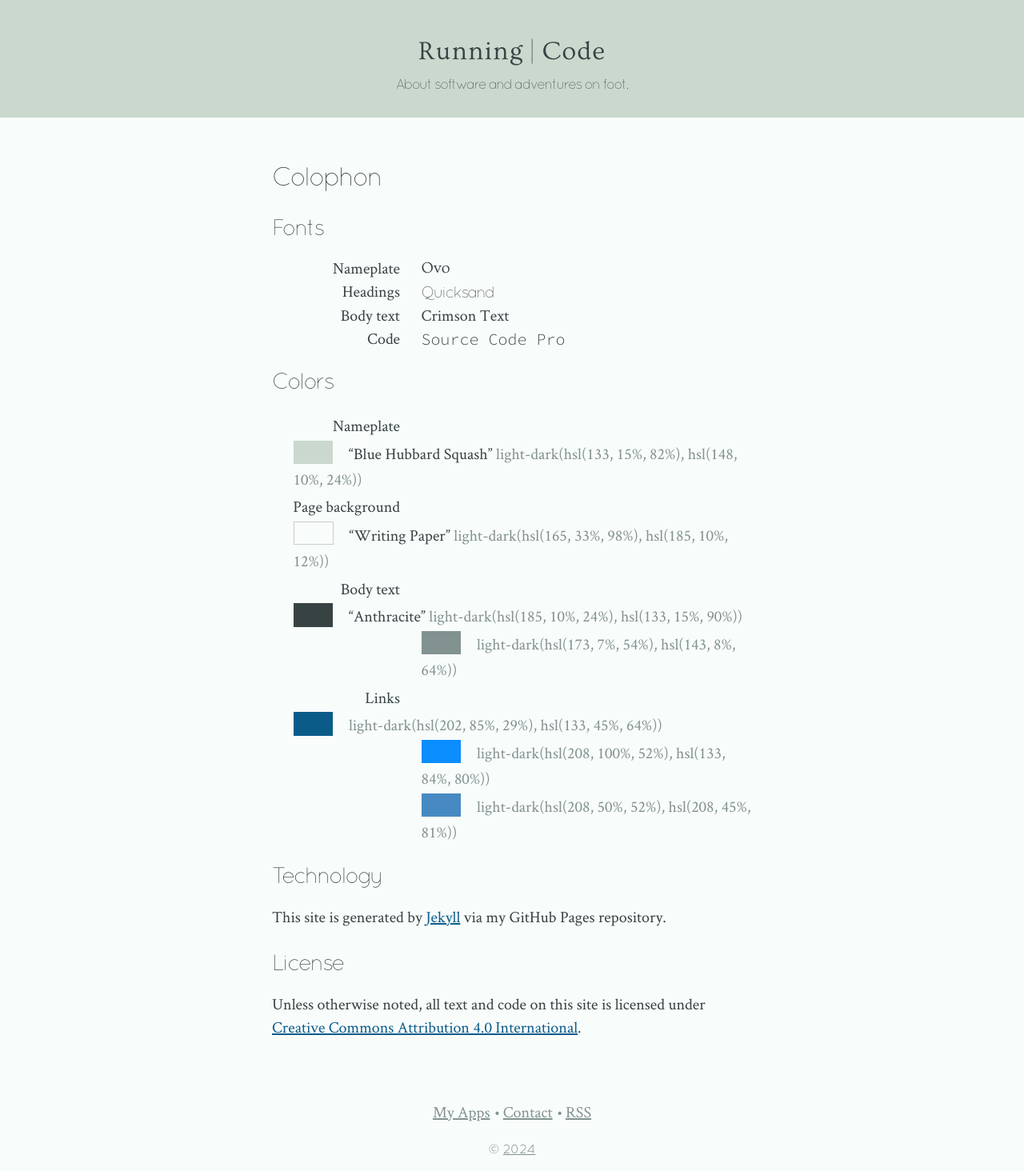
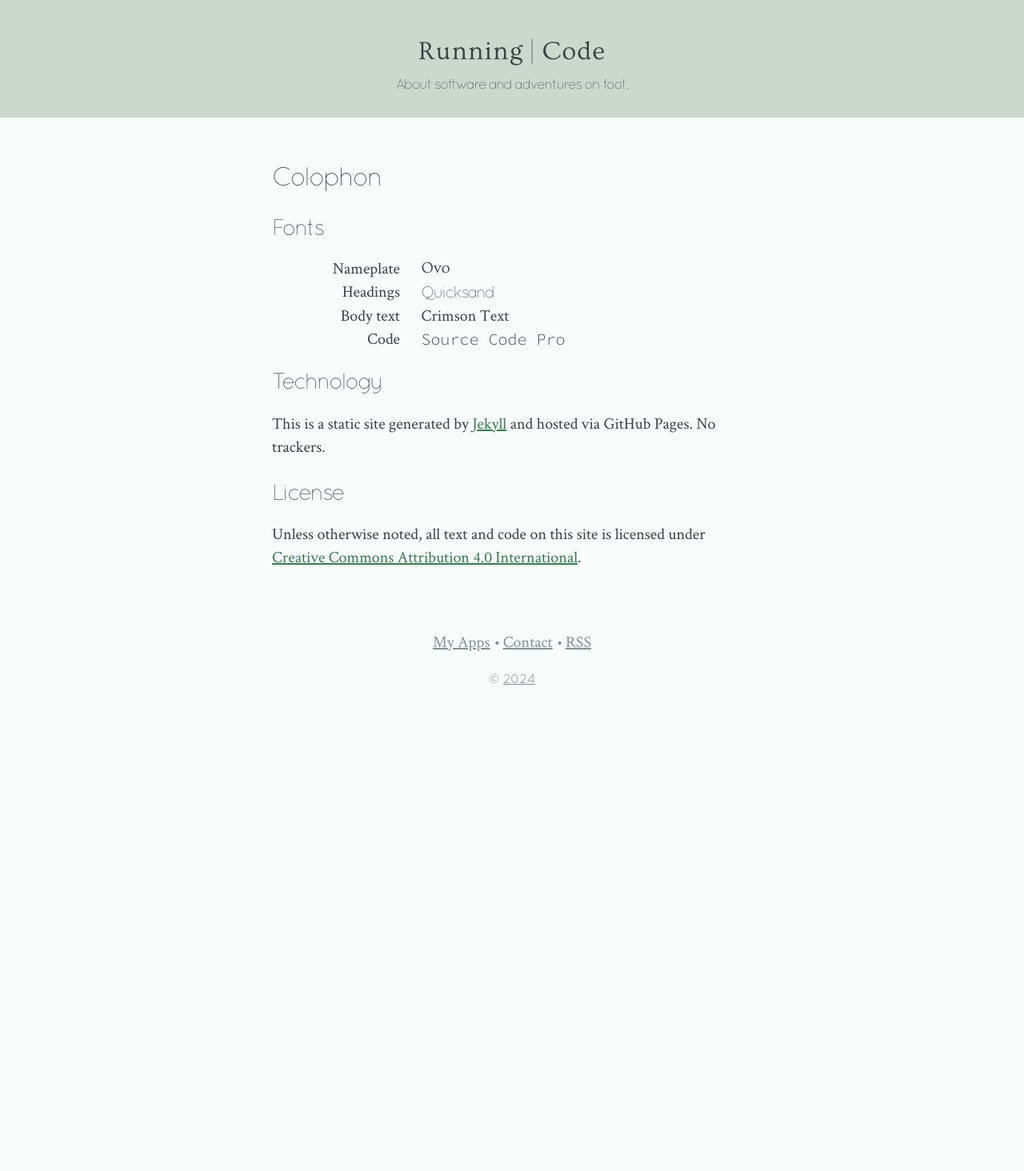
Before and after one commit to mmertsock/mmertsock.github.io, a Jekyll site: the page built from colophon.markdown, in a window 1280 px wide. Shown: the whole page at 80% size. Built offline with Jekyll 4.4.1, drawn with Linux system fonts in a browser that asks for light colours; after the commit the page ends 900 px from its top, so only the background shows below that.

Commit message:
Dark mode

```diff
--- a/colophon.markdown
+++ b/colophon.markdown
@@ -17,25 +17,9 @@
     <dd id="font-sample-font-face-mono"><span class="description">Source Code Pro</span></dd>
 </dl>
 
-## Colors
-
-<dl class="color-samples">
-    <dt>Nameplate</dt>
-    <dd id="color-sample-background-color-header"><span class="color-sample">&#8203;︎</span><span class="description">“Blue Hubbard Squash” <span class="color-value"></span></span></dd>
-    <dt>Page background</dt>
-    <dd id="color-sample-background-color-main"><span class="color-sample bordered">&#8203;︎</span><span class="description">“Writing Paper” <span class="color-value"></span></span></dd>
-    <dt>Body text</dt>
-    <dd id="color-sample-text-color-main"><span class="color-sample">&#8203;︎</span><span class="description">“Anthracite” <span class="color-value"></span></span></dd>
-    <dd id="color-sample-text-color-secondary"><span class="color-sample">&#8203;︎</span></dd>
-    <dt>Links</dt>
-    <dd id="color-sample-link-color-main"><span class="color-sample">&#8203;︎</span></dd>
-    <dd id="color-sample-link-color-main-active"><span class="color-sample">&#8203;︎</span></dd>
-    <dd id="color-sample-link-color-secondary-active"><span class="color-sample">&#8203;︎</span></dd>
-</dl>
-
 ## Technology
 
-This site is generated by [Jekyll][] via my GitHub Pages repository.
+This is a static site generated by [Jekyll][] and hosted via GitHub Pages. No trackers.
 
 [Jekyll]: https://jekyllrb.com
 [pagesrepo]: https://github.com/mmertsock/mmertsock.github.io
@@ -43,33 +27,3 @@
 ## License
 
 Unless otherwise noted, all text and code on this site is licensed under <a href="https://creativecommons.org/licenses/by/4.0/?ref=chooser-v1" rel="license noopener noreferrer">Creative Commons Attribution 4.0 International</a>.
-
-<script defer>
-(function() {
-    function fillColorSamplePlaceholder(name, style) {
-        let id = `color-sample-${name}`;
-        let varValue = style.getPropertyValue(`--${name}`);
-        let dd = document.querySelector(`#${id}`);
-        if (!varValue || !dd) { return; }
-        let elem = dd.querySelector(".color-value");
-        if (elem) {
-            elem.innerText = varValue;
-        } else {
-            elem = document.createElement("span");
-            elem.classList.toggle("description", true);
-            elem.classList.toggle("color-value", true);
-            elem.innerText = varValue;
-            dd.append(elem);
-        }
-    }
-
-    let style = getComputedStyle(document.body);
-    fillColorSamplePlaceholder("background-color-header", style);
-    fillColorSamplePlaceholder("background-color-main", style);
-    fillColorSamplePlaceholder("text-color-main", style);
-    fillColorSamplePlaceholder("text-color-secondary", style);
-    fillColorSamplePlaceholder("link-color-main", style);
-    fillColorSamplePlaceholder("link-color-main-active", style);
-    fillColorSamplePlaceholder("link-color-secondary-active", style);
-})();
-</script>
--- a/css/main.css
+++ b/css/main.css
@@ -79,10 +79,10 @@
     --text-color-main:          light-dark(hsl(185, 10%, 24%),  hsl(133, 15%, 90%));
     --text-color-secondary:     light-dark(hsl(173,  7%, 54%),  hsl(143,  8%, 64%));
     --text-color-listing:       light-dark(hsl(165, 15%, 20%),  hsl(133, 70%, 88%));
-    --link-color-main:          light-dark(hsl(202, 85%, 29%),  hsl(133, 45%, 64%));
-    --link-color-main-active:   light-dark(hsl(208, 100%, 52%), hsl(133, 84%, 80%));
+    --link-color-main:          light-dark(hsl(143, 38%, 34%),  hsl(133, 45%, 64%));
+    --link-color-main-active:   light-dark(hsl(143, 48%, 48%),  hsl(133, 84%, 80%));
     --link-color-secondary: var(--text-color-secondary);
-    --link-color-secondary-active: light-dark(hsl(208, 50%, 52%), hsl(208, 45%, 81%));
+    --link-color-secondary-active: light-dark(hsl(173, 37%, 54%), hsl(143, 38%, 74%));
 }
 
 .clearfix:before,
@@ -550,25 +550,6 @@
 dl + * {
     clear: both;
 }
-.color-samples dt, .color-samples dd {
-    line-height: 24pt;
-    padding-top: 2pt;
-}
-.color-sample {
-    display: inline-block;
-    width: 37pt;
-    height: 22pt;
-    padding: 0;
-    margin: 0 1em 0 0;
-}
-.color-sample.bordered {
-    width: 36pt;
-    height: 20pt;
-    border: 1pt solid #ccc;
-}
-.color-value {
-    color: var(--text-color-secondary);
-}
 
 @media only screen and (max-width: 400px) {
     dt {
@@ -581,34 +562,6 @@
         margin-left: 1em;
         float: none;
     }
-}
-
-#color-sample-text-color-main .color-sample {
-    background-color: var(--text-color-main);
-}
-
-#color-sample-link-color-main .color-sample {
-    background-color: var(--link-color-main);
-}
-
-#color-sample-link-color-main-active .color-sample {
-    background-color: var(--link-color-main-active);
-}
-
-#color-sample-text-color-secondary .color-sample {
-    background-color: var(--text-color-secondary);
-}
-
-#color-sample-link-color-secondary-active .color-sample {
-    background-color: var(--link-color-secondary-active);
-}
-
-#color-sample-background-color-main .color-sample {
-    background-color: var(--background-color-main);
-}
-
-#color-sample-background-color-header .color-sample {
-    background-color: var(--background-color-header);
 }
 
 #font-sample-font-face-header {
```
